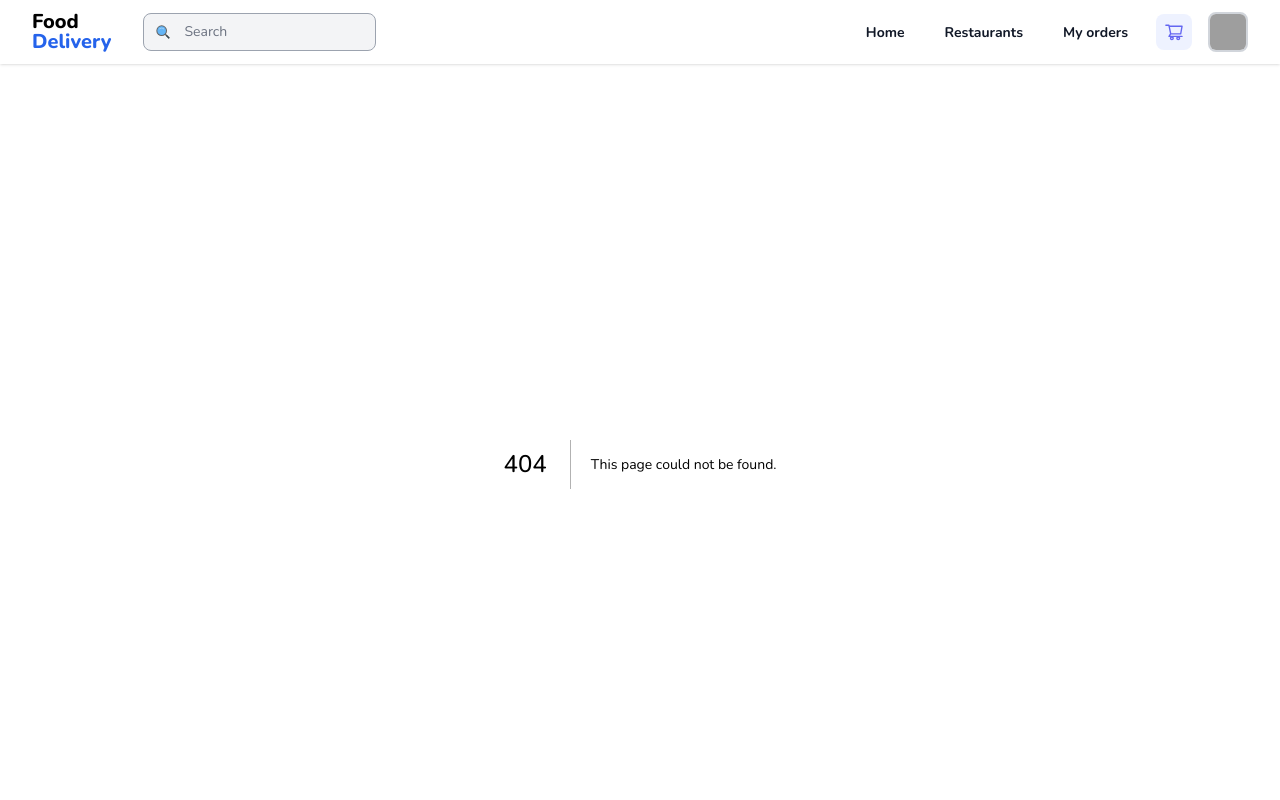
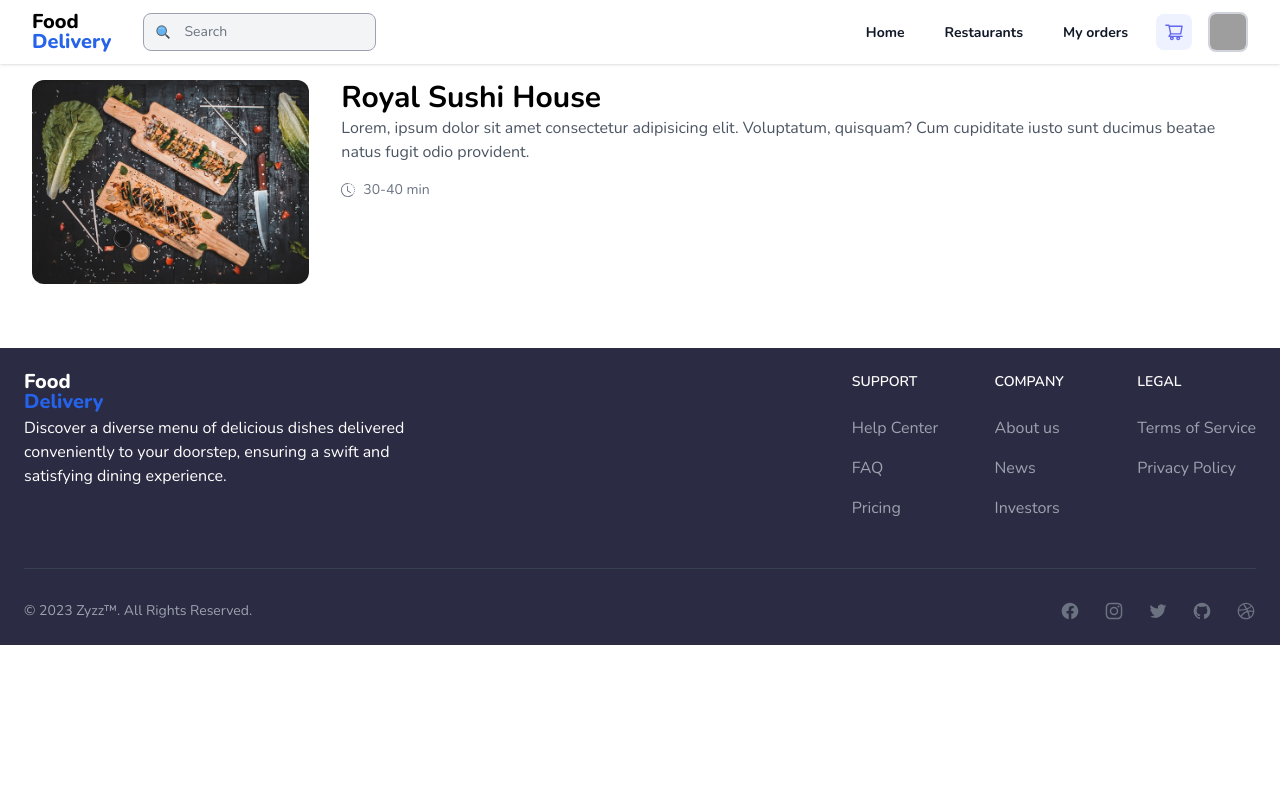
Before and after one commit to williyem/Restaurant-app, a Next.js app: page /restaurants/1 in a window 1280 px wide. Before the commit this address had no page. Shown: the top 800 px of the page. Built offline with nearby package versions, Linux system fonts and the light colour scheme; grey boxes are pictures that could not be loaded.

Commit message:
feat: restaurant detail page setup

```diff
--- /dev/null
+++ b/app/restaurants/[restaurants]/page.tsx
@@ -0,0 +1,12 @@
+import { RestaurantHead } from "@/components";
+import React from "react";
+
+const Restaurant = () => {
+  return (
+    <>
+      <RestaurantHead />
+    </>
+  );
+};
+
+export default Restaurant;
--- a/components/index.tsx
+++ b/components/index.tsx
@@ -5,5 +5,17 @@ import { Hero } from "./hero";
 import { Categories } from "./categories/categories";
 import { Restaurants } from "./restaurants/restaurants";
 import { Restaurant } from "./restaurants/restaurant";
+import { RestaurantHead } from "./restaurants/restaurant-head";
+import { MenuTile } from "./restaurants/menu-tile";
 
-export { NavBar, Footer, Hero, Categories, Restaurants, Restaurant, Logo };
+export {
+  NavBar,
+  Footer,
+  Hero,
+  Categories,
+  Restaurants,
+  Restaurant,
+  Logo,
+  RestaurantHead,
+  MenuTile,
+};
--- /dev/null
+++ b/components/restaurants/menu-tile.tsx
@@ -0,0 +1,7 @@
+import React from "react";
+
+const MenuTile = () => {
+  return <div>MenuTile</div>;
+};
+
+export { MenuTile };
--- /dev/null
+++ b/components/restaurants/restaurant-head.tsx
@@ -0,0 +1,35 @@
+import Image from "next/image";
+import React from "react";
+import { BsClockHistory, BsBagHeart } from "react-icons/bs";
+
+const RestaurantHead = () => {
+  return (
+    <div className=" my-4 flex">
+      <div className="sm:mr-8">
+        <a href="#" className="relative aspect-square">
+          <Image
+            className="rounded-xl w-full object-cover max-h-60"
+            src="/products/restaurants/img.jpg"
+            alt="product image"
+            width={200}
+            height={120}
+          />
+        </a>
+      </div>
+      <div className="">
+        <h1 className="text-3xl font-bold">Royal Sushi House</h1>
+        <p className="text-gray-600">
+          Lorem, ipsum dolor sit amet consectetur adipisicing elit. Voluptatum,
+          quisquam? Cum cupiditate iusto sunt ducimus beatae natus fugit odio
+          provident.
+        </p>
+        <div className="flex space-x-2 items-center text-gray-500 text-sm my-4">
+          <BsClockHistory className="text-gray-500" />
+          <p>30-40 min</p>
+        </div>
+      </div>
+    </div>
+  );
+};
+
+export { RestaurantHead };
```
